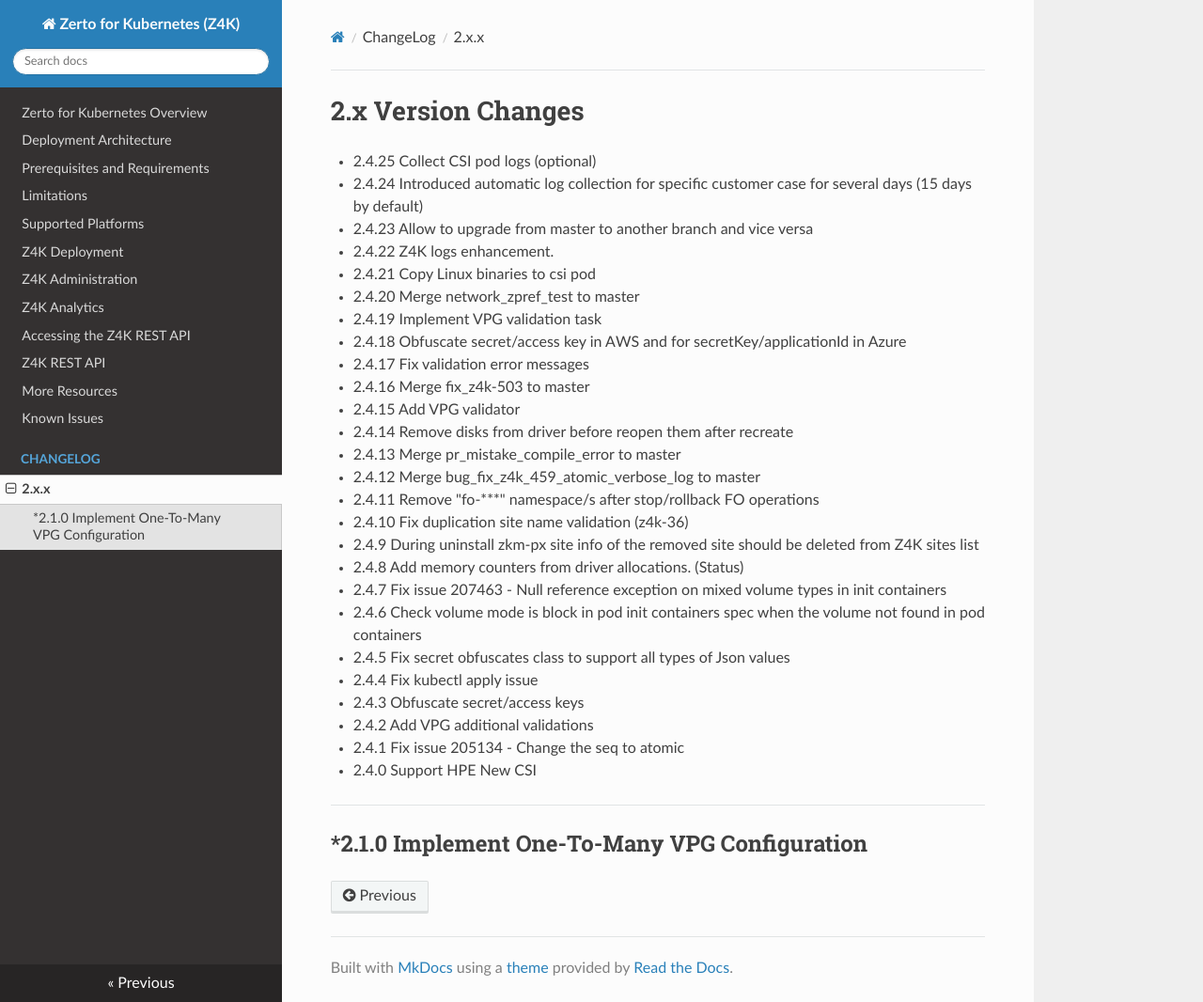
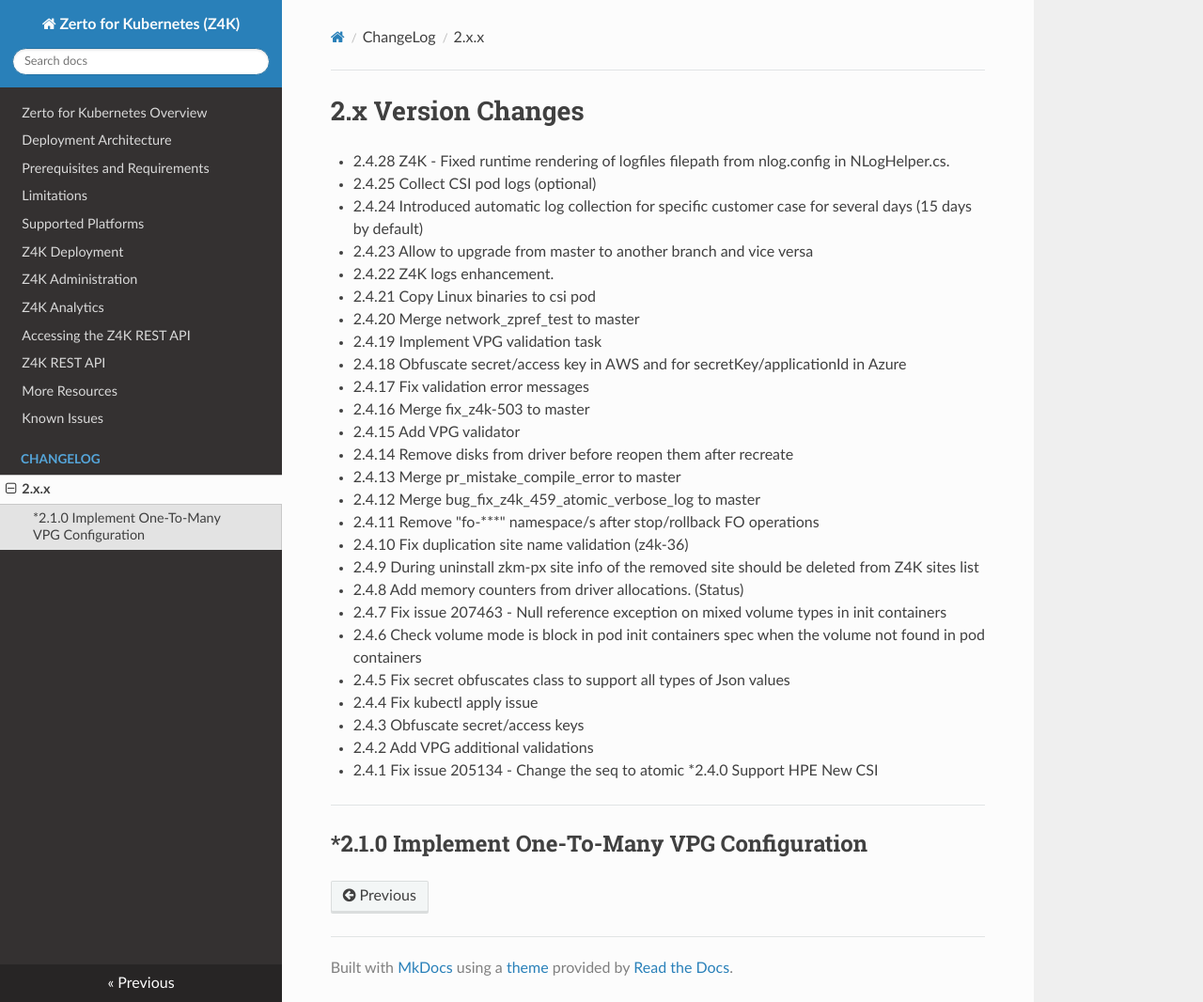
Before and after one commit to ZertoPublic/Z4K, an MkDocs documentation site: the page built from docs/changes/version2.x.x.md, in a window 1280 px wide and 1066 px high. Shown: the whole window at 94% size. Built offline with MkDocs 1.6.1, drawn with Linux system fonts in a browser that asks for light colours.

Commit message:
commit all changes on branch :2.4.28 for version:2.4.28

```diff
--- a/docs/changes/version2.x.x.md
+++ b/docs/changes/version2.x.x.md
@@ -1,5 +1,6 @@
 2.x Version Changes
 ===================
+* 2.4.28 Z4K -  Fixed runtime rendering of logfiles filepath from nlog.config in NLogHelper.cs.
 * 2.4.25 Collect CSI pod logs (optional)
 * 2.4.24 Introduced automatic log collection for specific customer case for several days (15 days by default)
 * 2.4.23 Allow to upgrade from master to another branch and vice versa
@@ -25,7 +26,7 @@
 * 2.4.3 Obfuscate secret/access keys
 * 2.4.2 Add VPG additional validations
 * 2.4.1 Fix issue 205134 - Change the seq to atomic
-* 2.4.0 Support HPE New CSI
+*2.4.0 Support HPE New CSI
 --------------------------
 *2.1.0 Implement One-To-Many VPG Configuration
 ----------------------------------------------
```
